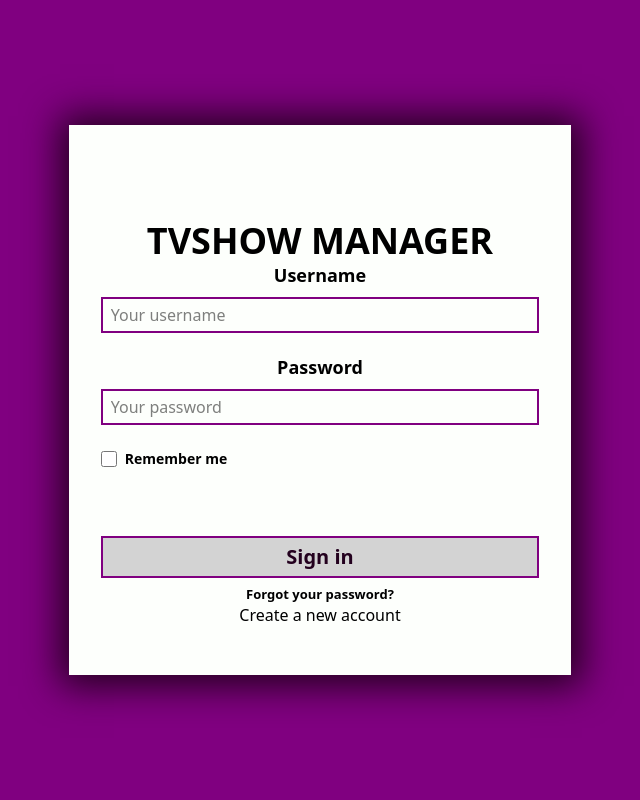
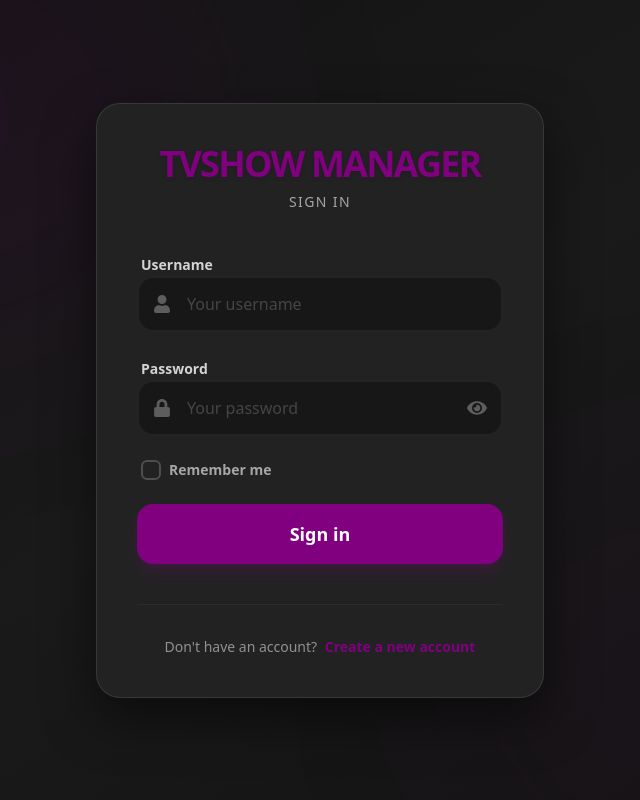
Before and after one commit to elmiltonpa/TVSHOW-MANAGER-V-1.0, a React (Vite) app in the folder FRONTEND/: page /login in a window 1280 px wide. Shown: the top 800 px of the page, without its empty margins (320-960 px from the left). Built offline with nearby package versions, Linux system fonts and the light colour scheme; no server answers.

Commit message:
design: redesign login and register pages with modern cinematic style and implement username persistence

```diff
--- a/FRONTEND/src/locales/en.json
+++ b/FRONTEND/src/locales/en.json
@@ -25,8 +25,8 @@
     "password": "Password",
     "placeholder_user": "Your username",
     "placeholder_pass": "Your password",
-    "forgot": "Forgot your password?",
     "remember_me": "Remember me",
+    "no_account": "Don't have an account?",
     "create_account": "Create a new account",
     "submit": "Sign in",
     "error_unknown": "Unknown error",
--- a/FRONTEND/src/locales/es.json
+++ b/FRONTEND/src/locales/es.json
@@ -25,8 +25,8 @@
     "password": "Contraseña",
     "placeholder_user": "Tu usuario",
     "placeholder_pass": "Tu contraseña",
-    "forgot": "¿Olvidaste tu contraseña?",
     "remember_me": "Recordarme",
+    "no_account": "¿No tienes cuenta?",
     "create_account": "Crear una cuenta nueva",
     "submit": "Entrar",
     "error_unknown": "Error desconocido",
--- a/FRONTEND/src/pages/Login.tsx
+++ b/FRONTEND/src/pages/Login.tsx
@@ -5,6 +5,7 @@ import { AxiosError } from "axios";
 import { useAuth } from "../context/AuthContext";
 import SEO from "../components/common/SEO";
 import { useTranslation } from "react-i18next";
+import { FaUser, FaLock, FaEye, FaEyeSlash } from "react-icons/fa";
 
 interface ErrorResponse {
   message?: string;
@@ -12,8 +13,11 @@ interface ErrorResponse {
 }
 
 const Login = () => {
+  const [username, setUsername] = useState<string>(() => {
+    return window.localStorage.getItem("remembered_username") || "";
+  });
   const [password, setPassword] = useState<string>("");
-  const [username, setUsername] = useState<string>("");
+  const [showPassword, setShowPassword] = useState<boolean>(false);
   const [rememberMe, setRememberMe] = useState<boolean>(false);
   const [error, setError] = useState<string | null>(null);
   const [isLoading, setIsLoading] = useState(false);
@@ -24,10 +28,13 @@ const Login = () => {
   const handleLogin = async (e: React.FormEvent) => {
     e.preventDefault();
     setIsLoading(true);
+    setError(null);
 
     try {
       const userData = await loginService({ username, password, rememberMe });
       if (userData && userData.token && userData.username) {
+        // Save username for future logins
+        window.localStorage.setItem("remembered_username", userData.username);
         login(userData.token, userData.username);
       } else if (userData && (userData as any).message) {
         setError((userData as any).message);
@@ -36,14 +43,16 @@ const Login = () => {
       }
     } catch (error: unknown) {
       const err = error as AxiosError<ErrorResponse>;
-      const errorCode = err.response?.data?.error || err.response?.data?.message;
+      const errorCode =
+        err.response?.data?.error || err.response?.data?.message;
 
-      if (errorCode && typeof errorCode === 'string') {
-        // Try to translate the error code from backend
+      if (errorCode && typeof errorCode === "string") {
         const translated = t(`errors.${errorCode}`);
-        // If translation doesn't exist, i18next usually returns the key itself.
-        // We can check if it contains the namespace to fallback safely.
-        setError(translated.includes('errors.') ? t("errors.UNKNOWN_ERROR") : translated);
+        setError(
+          translated.includes("errors.")
+            ? t("errors.UNKNOWN_ERROR")
+            : translated,
+        );
       } else {
         setError(t("errors.UNKNOWN_ERROR"));
       }
@@ -53,73 +62,134 @@ const Login = () => {
   };
 
   return (
-    <div className="bg-primary flex justify-center items-center h-screen overflow-y-auto px-3">
+    <div className="min-h-screen flex items-center justify-center bg-gradient-to-br from-[#121212] via-[#1a1a1a] to-[#121212] relative overflow-hidden px-4 py-12">
       <SEO
         title={t("login.title")}
         description="Login to your TvShowManager account to track your favorite series."
       />
-      <div className="bg-background shadow-login shadow-primary-dark min-h-125 w-full sm:w-[90%] md:w-[70%] lg:w-[50%] xl:w-[40%] flex flex-col items-center py-8">
-        <div className="text-2xl sm:text-3xl md:text-4xl font-bold pt-8 sm:pt-16 text-center px-4 uppercase">
-          <Link to="/">{t("header.title")}</Link>
+
+      {/* Background decoration - more visible glow */}
+      <div className="absolute top-[-10%] left-[-10%] w-[50%] h-[50%] bg-primary/20 rounded-full blur-[120px] pointer-events-none opacity-50"></div>
+      <div className="absolute bottom-[-10%] right-[-10%] w-[50%] h-[50%] bg-primary/10 rounded-full blur-[120px] pointer-events-none opacity-50"></div>
+
+      <div className="w-full max-w-md z-10">
+        <div className="bg-[#222222] border border-white/10 rounded-3xl shadow-[0_20px_50px_rgba(0,0,0,0.5)] p-8 sm:p-10 transition-all hover:border-white/20">
+          <div className="flex flex-col items-center mb-10">
+            <h1 className="text-3xl sm:text-4xl font-black text-primary tracking-tighter mb-2 drop-shadow-sm">
+              <Link to="/home" className="hover:opacity-90 transition-opacity">{t("header.title")}</Link>
+            </h1>
+            <p className="text-white/60 text-sm font-medium uppercase tracking-widest">
+              {t("login.title")}
+            </p>
           </div>
-        <div className="flex justify-around flex-col items-center h-full w-full px-4 sm:px-8">
-          <form onSubmit={handleLogin} className="w-full max-w-md">
-            <div className="flex gap-y-5 flex-col">
-              <div className="flex flex-col gap-y-2 items-center">
-                <label className="text-base sm:text-lg font-semibold">
+
+          <form onSubmit={handleLogin} className="space-y-6">
+            <div className="space-y-2">
+              <label className="text-sm font-bold text-white/80 ml-1">
                 {t("login.username")}
               </label>
+              <div className="relative group">
+                <div className="absolute left-4 top-1/2 -translate-y-1/2 text-white/30 group-focus-within:text-primary transition-colors">
+                  <FaUser size={18} />
+                </div>
                 <input
-                  className="w-full px-2 py-1 border-2 focus:shadow-input focus:shadow-primary border-primary"
+                  className="w-full bg-black/30 border-2 border-white/5 focus:border-primary/50 outline-none rounded-2xl py-3.5 pl-12 pr-4 transition-all text-white font-medium placeholder:text-white/20"
                   placeholder={t("login.placeholder_user")}
                   value={username}
                   onChange={(e) => setUsername(e.target.value)}
+                  required
                 />
               </div>
-              <div className="flex flex-col gap-y-2 items-center">
-                <label className="text-base sm:text-lg font-semibold">
+            </div>
+
+            <div className="space-y-2">
+              <label className="text-sm font-bold text-white/80 ml-1">
                 {t("login.password")}
               </label>
+              <div className="relative group">
+                <div className="absolute left-4 top-1/2 -translate-y-1/2 text-white/30 group-focus-within:text-primary transition-colors">
+                  <FaLock size={18} />
+                </div>
                 <input
-                  type="password"
-                  className="w-full px-2 py-1 border-2 focus:shadow-input focus:shadow-primary border-primary"
+                  type={showPassword ? "text" : "password"}
+                  className="w-full bg-black/30 border-2 border-white/5 focus:border-primary/50 outline-none rounded-2xl py-3.5 pl-12 pr-12 transition-all text-white font-medium placeholder:text-white/20"
                   placeholder={t("login.placeholder_pass")}
                   value={password}
                   onChange={(e) => setPassword(e.target.value)}
+                  required
                 />
+                <button
+                  type="button"
+                  onClick={() => setShowPassword(!showPassword)}
+                  className="absolute right-4 top-1/2 -translate-y-1/2 text-white/30 hover:text-primary transition-colors"
+                >
+                  {showPassword ? (
+                    <FaEyeSlash size={20} />
+                  ) : (
+                    <FaEye size={20} />
+                  )}
+                </button>
               </div>
-              <div className="flex items-center gap-x-2 mt-1">
+            </div>
+
+            <div className="flex items-center px-1">
+              <label className="flex items-center gap-x-2 cursor-pointer group">
+                <div className="relative">
                   <input
                     type="checkbox"
-                  id="rememberMe"
-                  className="w-4 h-4 cursor-pointer accent-primary"
+                    className="peer hidden"
                     checked={rememberMe}
                     onChange={(e) => setRememberMe(e.target.checked)}
                   />
-                <label
-                  htmlFor="rememberMe"
-                  className="text-sm font-semibold cursor-pointer select-none"
+                  <div className="w-5 h-5 border-2 border-white/20 rounded-md peer-checked:bg-primary peer-checked:border-primary transition-all"></div>
+                  <svg
+                    className="absolute top-1 left-1 w-3 h-3 text-white hidden peer-checked:block pointer-events-none"
+                    fill="none"
+                    viewBox="0 0 24 24"
+                    stroke="currentColor"
                   >
+                    <path
+                      strokeLinecap="round"
+                      strokeLinejoin="round"
+                      strokeWidth="4"
+                      d="M5 13l4 4L19 7"
+                    />
+                  </svg>
+                </div>
+                <span className="text-sm font-semibold text-white/60 group-hover:text-white transition-colors">
                   {t("login.remember_me")}
+                </span>
               </label>
             </div>
+
+            {error && (
+              <div className="bg-error/20 border border-error/30 text-error-light text-sm font-bold py-3 px-4 rounded-xl text-center">
+                {error}
               </div>
-            <div className="flex pt-5 h-[27.5px] text-error font-sans flex-col text-sm sm:text-base font-semibold items-center">
-              {isLoading ? t("common.loading") : error ? error : " "}
-            </div>
-            <div className="items-center mt-10 flex flex-col justify-center">
-              <button className="bg-gray-light hover:bg-primary hover:text-primary-pale text-primary-dark w-full py-1.25 text-lg sm:text-xl font-bold border-2 border-primary">
-                {t("login.submit")}
+            )}
+
+            <button
+              disabled={isLoading}
+              className="w-full bg-primary hover:bg-primary-dark text-white font-black py-4 rounded-2xl shadow-lg shadow-primary/20 hover:shadow-primary/30 active:scale-[0.99] transition-all disabled:opacity-50 disabled:cursor-not-allowed flex justify-center items-center gap-3 text-lg"
+            >
+              {isLoading ? (
+                <div className="w-6 h-6 border-3 border-white/30 border-t-white rounded-full animate-spin"></div>
+              ) : (
+                t("login.submit")
+              )}
             </button>
-              <span className="text-xs sm:text-[13px] mt-2 font-semibold font-sans">
-                {t("login.forgot")}
-              </span>
-            </div>
           </form>
-          <div className="pb-4">
-            <Link to="/register">
-              <span className="text-sm sm:text-base">{t("login.create_account")}</span>
+
+          <div className="mt-10 text-center border-t border-white/5 pt-8">
+            <p className="text-white/50 text-sm font-medium">
+              {t("login.no_account")}{" "}
+              <Link
+                to="/register"
+                className="text-primary font-bold hover:text-primary-light transition-colors ml-1"
+              >
+                {t("login.create_account")}
               </Link>
+            </p>
           </div>
         </div>
       </div>
--- a/FRONTEND/src/pages/Register.tsx
+++ b/FRONTEND/src/pages/Register.tsx
@@ -4,6 +4,7 @@ import register from "../services/register";
 import { AxiosError } from "axios";
 import SEO from "../components/common/SEO";
 import { useTranslation } from "react-i18next";
+import { FaUser, FaLock, FaEye, FaEyeSlash, FaIdCard } from "react-icons/fa";
 
 interface RegisterErrorResponse {
   error: string;
@@ -13,17 +14,25 @@ const Register = () => {
   const [name, setName] = useState<string>("");
   const [username, setUsername] = useState<string>("");
   const [password, setPassword] = useState<string>("");
+  const [showPassword, setShowPassword] = useState<boolean>(false);
   const [registered, setRegistered] = useState<string | null>(null);
+  const [isLoading, setIsLoading] = useState(false);
   const { t } = useTranslation();
 
   const navigate = useNavigate();
 
   const handleRegister = async (e: React.FormEvent) => {
     e.preventDefault();
+    setIsLoading(true);
+    setRegistered(null);
     try {
       const user = await register({ name, username, password });
       if (user.status === 200) {
-        setRegistered(user.data.message);
+        setRegistered(
+          user.data.message ||
+            t("register.success_message") ||
+            "Account created!",
+        );
         setTimeout(() => {
           navigate("/login");
         }, 2000);
@@ -32,88 +41,148 @@ const Register = () => {
       const err = error as AxiosError<RegisterErrorResponse>;
       const errorCode = err.response?.data?.error;
 
-      if (errorCode && typeof errorCode === 'string') {
+      if (errorCode && typeof errorCode === "string") {
         const translated = t(`errors.${errorCode}`);
-        setRegistered(translated.includes('errors.') ? t("errors.UNKNOWN_ERROR") : translated);
+        setRegistered(
+          translated.includes("errors.")
+            ? t("errors.UNKNOWN_ERROR")
+            : translated,
+        );
       } else {
         setRegistered(t("errors.UNKNOWN_ERROR"));
       }
+    } finally {
+      setIsLoading(false);
     }
   };
 
   return (
-    <div className="h-screen flex justify-center items-center bg-primary px-3">
+    <div className="min-h-screen flex items-center justify-center bg-gradient-to-br from-[#121212] via-[#1a1a1a] to-[#121212] relative overflow-hidden px-4 py-12">
       <SEO
         title={t("register.title")}
         description="Create a new account on TvShowManager and start tracking your favorite TV shows."
       />
-      <div className="min-h-150 w-full sm:w-[90%] md:w-[70%] lg:w-[50%] xl:w-[40%] flex flex-col shadow-login shadow-primary-dark justify-evenly items-center bg-white py-8">
-        <div className="text-2xl sm:text-3xl md:text-4xl pt-4 sm:pt-8 font-bold text-center px-4 uppercase">
-          <Link to="/">{t("header.title")}</Link>
+
+      {/* Background decoration - matching Login */}
+      <div className="absolute top-[-10%] left-[-10%] w-[50%] h-[50%] bg-primary/20 rounded-full blur-[120px] pointer-events-none opacity-50"></div>
+      <div className="absolute bottom-[-10%] right-[-10%] w-[50%] h-[50%] bg-primary/10 rounded-full blur-[120px] pointer-events-none opacity-50"></div>
+
+      <div className="w-full max-w-md z-10">
+        <div className="bg-[#222222] border border-white/10 rounded-3xl shadow-[0_20px_50px_rgba(0,0,0,0.5)] p-8 sm:p-10 transition-all hover:border-white/20">
+                    <div className="flex flex-col items-center mb-6">
+                      <h1 className="text-3xl sm:text-4xl font-black text-primary tracking-tighter mb-2 drop-shadow-sm">
+                        <Link to="/home" className="hover:opacity-90 transition-opacity">{t("header.title")}</Link>
+                      </h1>
+                      <p className="text-white/60 text-sm font-medium uppercase tracking-widest">
+                        {t("register.title")}
+                      </p>
                     </div>
-        <form className="flex flex-col pb-6 sm:pb-10 justify-center items-center w-full px-4 sm:px-8">
-          <div className="flex flex-col gap-y-3 w-full max-w-md">
-            <div className="flex flex-col gap-y-1 justify-center items-center">
-              <label className="text-lg sm:text-xl font-semibold">{t("register.name")}</label>
+
+          <form onSubmit={handleRegister} className="space-y-6">
+            <div className="space-y-2">
+              <label className="text-sm font-bold text-white/80 ml-1">
+                {t("register.name")}
+              </label>
+              <div className="relative group">
+                <div className="absolute left-4 top-1/2 -translate-y-1/2 text-white/30 group-focus-within:text-primary transition-colors">
+                  <FaIdCard size={18} />
+                </div>
                 <input
                   required
                   value={name}
                   onChange={(e) => setName(e.target.value)}
-                className="w-full px-2 py-1 border-2 focus:shadow-input focus:shadow-primary border-primary"
+                  className="w-full bg-black/30 border-2 border-white/5 focus:border-primary/50 outline-none rounded-2xl py-3.5 pl-12 pr-4 transition-all text-white font-medium placeholder:text-white/20"
                   type="text"
                   placeholder={t("register.placeholder_name")}
                 />
               </div>
-            <div className="flex flex-col gap-y-2 justify-center items-center">
-              <label className="text-lg sm:text-xl font-semibold">
+            </div>
+
+            <div className="space-y-2">
+              <label className="text-sm font-bold text-white/80 ml-1">
                 {t("register.username")}
               </label>
+              <div className="relative group">
+                <div className="absolute left-4 top-1/2 -translate-y-1/2 text-white/30 group-focus-within:text-primary transition-colors">
+                  <FaUser size={18} />
+                </div>
                 <input
                   required
                   value={username}
                   onChange={(e) => setUsername(e.target.value)}
-                className="w-full px-2 py-1 border-2 focus:shadow-input focus:shadow-primary border-primary"
+                  className="w-full bg-black/30 border-2 border-white/5 focus:border-primary/50 outline-none rounded-2xl py-3.5 pl-12 pr-4 transition-all text-white font-medium placeholder:text-white/20"
                   type="text"
                   placeholder={t("register.placeholder_user")}
                 />
               </div>
+            </div>
 
-            <div className="flex flex-col gap-y-2 justify-center items-center">
-              <label className="text-lg sm:text-xl font-semibold">
+            <div className="space-y-2">
+              <label className="text-sm font-bold text-white/80 ml-1">
                 {t("register.password")}
               </label>
+              <div className="relative group">
+                <div className="absolute left-4 top-1/2 -translate-y-1/2 text-white/30 group-focus-within:text-primary transition-colors">
+                  <FaLock size={18} />
+                </div>
                 <input
                   required
                   value={password}
                   onChange={(e) => setPassword(e.target.value)}
-                className="w-full px-2 py-1 border-2 focus:shadow-input focus:shadow-primary border-primary"
-                type="password"
+                  type={showPassword ? "text" : "password"}
+                  className="w-full bg-black/30 border-2 border-white/5 focus:border-primary/50 outline-none rounded-2xl py-3.5 pl-12 pr-12 transition-all text-white font-medium placeholder:text-white/20"
                   placeholder={t("register.placeholder_pass")}
                 />
+                <button
+                  type="button"
+                  onClick={() => setShowPassword(!showPassword)}
+                  className="absolute right-4 top-1/2 -translate-y-1/2 text-white/30 hover:text-primary transition-colors"
+                >
+                  {showPassword ? (
+                    <FaEyeSlash size={20} />
+                  ) : (
+                    <FaEye size={20} />
+                  )}
+                </button>
               </div>
             </div>
-          <div className="h-5 flex justify-center items-center">
-            {registered ? (
-              <p className="font-semibold pt-5 text-sm sm:text-base text-center">
+
+            {registered && (
+              <div
+                className={`text-sm font-bold py-3 px-4 rounded-xl text-center ${
+                  registered.includes("error") ||
+                  registered.includes("incorrecto")
+                    ? "bg-error/20 border border-error/30 text-error-light"
+                    : "bg-success/20 border border-success/30 text-success"
+                }`}
+              >
                 {registered}
-              </p>
-            ) : null}
               </div>
+            )}
+
             <button
-            onClick={(e) => handleRegister(e)}
-            className="bg-gray-light mt-10 hover:bg-primary hover:text-primary-pale text-primary-dark w-full max-w-md py-1.25 text-lg sm:text-xl font-bold border-2 border-primary"
+              disabled={isLoading}
+              className="w-full bg-primary hover:bg-primary-dark text-white font-black py-4 rounded-2xl shadow-lg shadow-primary/20 hover:shadow-primary/30 active:scale-[0.99] transition-all disabled:opacity-50 disabled:cursor-not-allowed flex justify-center items-center gap-3 text-lg mt-4"
             >
-            {t("register.submit")}
+              {isLoading ? (
+                <div className="w-6 h-6 border-3 border-white/30 border-t-white rounded-full animate-spin"></div>
+              ) : (
+                t("register.submit")
+              )}
             </button>
           </form>
-        <div className="flex flex-col justify-center items-center pb-4">
-          <h3 className="text-sm sm:text-base">{t("register.already_have_account")}</h3>
+
+          <div className="mt-10 text-center border-t border-white/5 pt-8">
+            <p className="text-white/50 text-sm font-medium">
+              {t("register.already_have_account")}{" "}
               <Link
-            className="hover:bg-primary hover:text-primary-pale px-2 pb-1 font-semibold text-sm sm:text-base"
                 to="/login"
+                className="text-primary font-bold hover:text-primary-light transition-colors ml-1"
               >
                 {t("login.title")}
               </Link>
+            </p>
+          </div>
         </div>
       </div>
     </div>
```
Also changed, not shown: FRONTEND/src/index.css (line endings or trailing spaces). Lines whose indentation alone changed are shown as unchanged.
